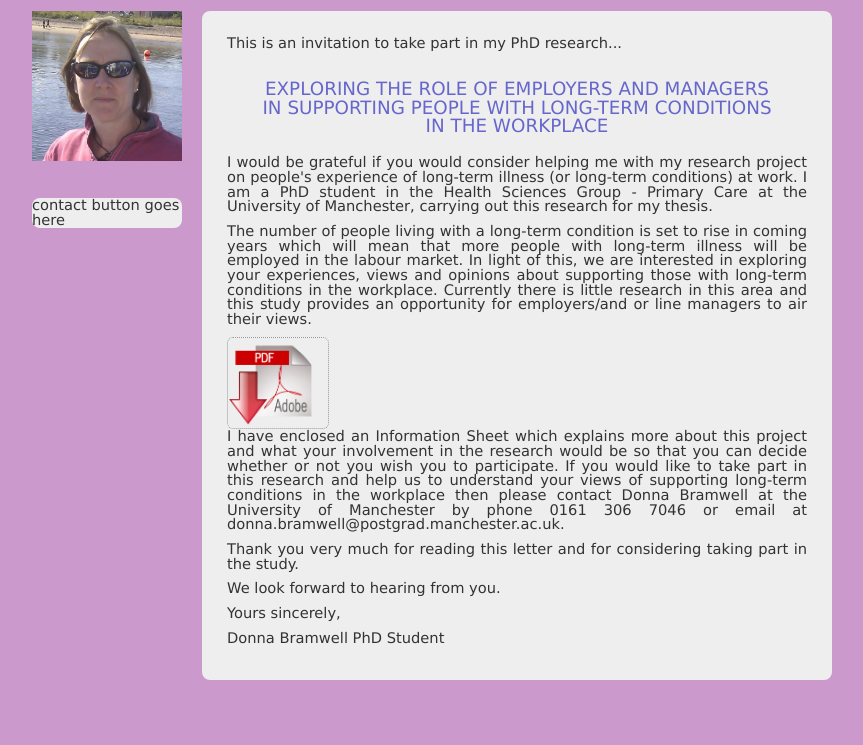
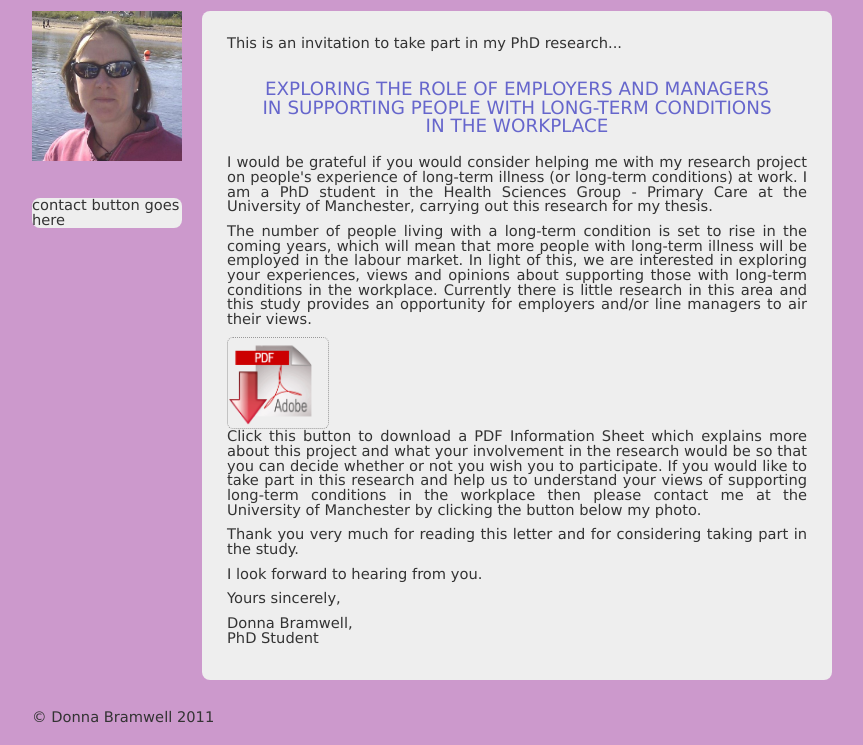
Before and after one commit to kevinrutherford/donnabramwell, a plain HTML site: page index.html in a window 1280 px wide. Shown: the part 96-841 px from the top of the page, without its empty margins (208-1071 px from the left). Before the commit the page ends 806 px from the top, so only its background shows below. Drawn offline with Linux system fonts and the light colour scheme.

Commit message:
more stuff

```diff
--- a/index.html
+++ b/index.html
@@ -42,12 +42,12 @@
       </p>
 
       <p>
-      The number of people living with a long-term condition is set to rise in coming years
+      The number of people living with a long-term condition is set to rise in the coming years,
       which will mean that more people with long-term illness will be employed in the
       labour market.   In light of this, we are interested in exploring your experiences,
       views and opinions about supporting those with long-term conditions in the
       workplace.  Currently there is little research in this area and this study provides an
-      opportunity for employers/and or line managers to air their views.
+      opportunity for employers and/or line managers to air their views.
       </p>
 
       <div class="download">
@@ -57,12 +57,13 @@
       </div>
 
       <p>
-      I have enclosed an Information Sheet which explains more about this project and
+      Click this button to download a PDF
+      Information Sheet which explains more about this project and
       what your involvement in the research would be so that you can decide whether or
       not you wish you to participate. If you would like to take part in this research and
       help us to understand your views of supporting long-term conditions in the
-      workplace then please contact Donna Bramwell at the University of Manchester by
-      phone 0161 306 7046 or email at donna.bramwell@postgrad.manchester.ac.uk.
+      workplace then please contact me at the University of Manchester by
+      clicking the button below my photo.
       </p>
 
       <p>
@@ -71,18 +72,24 @@
       </p>
 
       <p>
-      We look forward to hearing from you.
+        I look forward to hearing from you.
       </p>
 
       <p>
-      Yours sincerely,
+        Yours sincerely,
       </p>
 
       <p>
-      Donna Bramwell
-      PhD Student
+        Donna Bramwell, </br>
+        PhD Student
       </p>
     </div>
+  </div>
+
+  <div class="wrapper">
+    <p>
+      &copy; Donna Bramwell 2011
+    </p>
   </div>
 
 </body>
```
